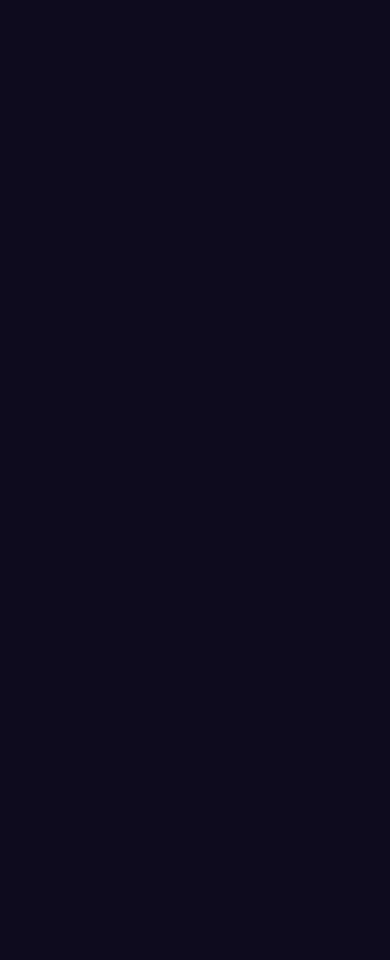
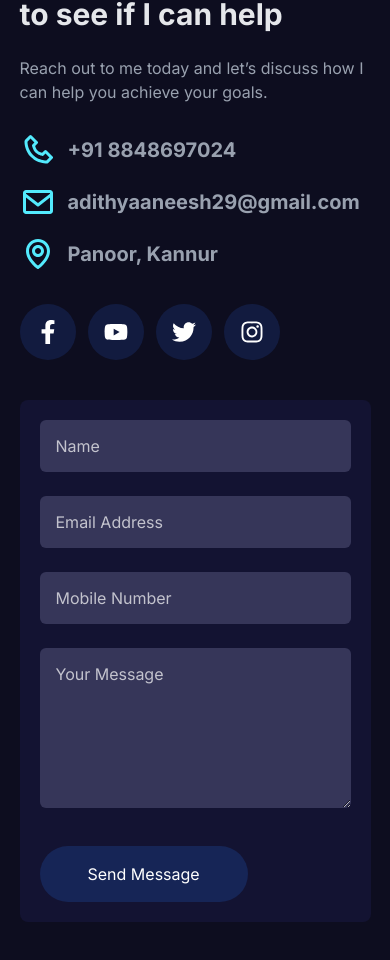
Before and after one commit to adithyaaneesh/portfolio_nextjs, a Next.js app: page / in a window 390 px wide. Shown: the part 7970-8930 px from the top of the page. Before the commit the page ends 7866 px from the top, so only its background shows below. Built offline with nearby package versions, Linux system fonts and the light colour scheme.

Commit message:
add contact section

```diff
--- /dev/null
+++ b/components/Home/Contact/Contact.tsx
@@ -0,0 +1,84 @@
+import React from 'react'
+import { BiEnvelope, BiLocationPlus, BiMap, BiPhone, BiPhoneCall } from 'react-icons/bi'
+import { FaFacebook, FaFacebookF, FaInstagram, FaTwitter, FaYoutube } from 'react-icons/fa'
+
+const Contact = () => {
+  return (
+    <div className='pt-16 pb-16'>
+        <div className='w-[90%] md:w-[80%] lg:w-[70%] mx-auto grid grid-cols-1 lg:grid-cols-2 gap-10 items-center'>
+            {/* text content */}
+            <div>
+                <h1 className='text-3xl sm:text-4xl lg:text-5xl font-bold text-gray-200'>
+                    Schedule a call with me to see if I can help
+                </h1>
+                <p className='text-gray-400 mt-6 text-base sm:text-lg'>
+                    Reach out to me today and let’s discuss how I can help you achieve your goals.
+                </p>
+                {/* info */}
+                <div className='mt-7'>
+                    <div className='flex items-center space-x-3 mb-4'>
+                        <BiPhone className='w-9 h-9 text-cyan-300' />
+                        <p className='text-xl font-bold text-gray-400'>+91 8848697024</p>
+                    </div>
+                    <div className='flex items-center space-x-3 mb-4'>
+                        <BiEnvelope className='w-9 h-9 text-cyan-300' />
+                        <p className='text-xl font-bold text-gray-400'>adithyaaneesh29@gmail.com</p>
+                    </div>
+                    <div className='flex items-center space-x-3 mb-4'>
+                        <BiMap className='w-9 h-9 text-cyan-300' />
+                        <p className='text-xl font-bold text-gray-400'>Panoor, Kannur</p>
+                    </div>
+                </div>
+                {/* social icons */}
+                <div className='flex items-center mt-8 space-x-3'>
+                    <div className='w-14 h-14 bg-blue-950/60 rounded-full flex items-center justify-center cursor-pointer flex-col
+                    hover:bg-blue-800 transition-all duration-300'>
+                        <FaFacebookF className='text-white w-6 h-6'/>
+                    </div>
+                    <div className='w-14 h-14 bg-blue-950/60 rounded-full flex items-center justify-center cursor-pointer flex-col
+                    hover:bg-red-600 transition-all duration-300'>
+                        <FaYoutube className='text-white w-6 h-6'/>
+                    </div>
+                    <div className='w-14 h-14 bg-blue-950/60 rounded-full flex items-center justify-center cursor-pointer flex-col
+                    hover:bg-sky-400 transition-all duration-300'>
+                        <FaTwitter className='text-white w-6 h-6'/>
+                    </div>
+                    <div className='w-14 h-14 bg-blue-950/60 rounded-full flex items-center justify-center cursor-pointer flex-col
+                    hover:bg-pink-500 transition-all duration-300'>
+                        <FaInstagram className='text-white w-6 h-6'/>
+                    </div>
+                </div>
+            </div>
+            {/* form */}
+            <div className='md:p-10 p-5 bg-[#131332] rounded-lg'>
+                <input
+                    type="text"
+                    placeholder='Name'
+                    className='px-4 py-3.5 bg-[#363659] text-white outline-none
+                    rounded-md w-full placeholder:text-white/70'
+                />
+                <input
+                    type="email"
+                    placeholder='Email Address'
+                    className='px-4 py-3.5 mt-6 bg-[#363659] text-white outline-none
+                    rounded-md w-full placeholder:text-white/70'
+                />
+                <input
+                    type="text"
+                    placeholder='Mobile Number'
+                    className='px-4 py-3.5 mt-6 bg-[#363659] text-white outline-none
+                    rounded-md w-full placeholder:text-white/70'
+                />
+                <textarea placeholder='Your Message' className='px-4 py-3.5 mt-6 bg-[#363659] text-white outline-none
+                    rounded-md w-full placeholder:text-white/70 h-[10rem]'
+                ></textarea>
+                <button className='mt-8 px-12 py-4 bg-blue-950 hover:bg-blue-900 transition-all duration-300
+                cursor-pointer text-white rounded-full'>
+                Send Message</button>
+            </div>
+        </div>
+    </div>
+  )
+}
+
+export default Contact
--- a/components/Home/Home.tsx
+++ b/components/Home/Home.tsx
@@ -6,6 +6,7 @@ import Projects from './Projects/Projects'
 import Skills from './Skills/Skills'
 import ClientReview from './ClientReview/ClientReview'
 import Blog from './Blog/Blog'
+import Contact from './Contact/Contact'
 
 const Home = () => {
   return (
@@ -17,6 +18,7 @@ const Home = () => {
       <Skills/>
       <ClientReview/>
       <Blog/>
+      <Contact/>
     </div>
   )
 }
```
